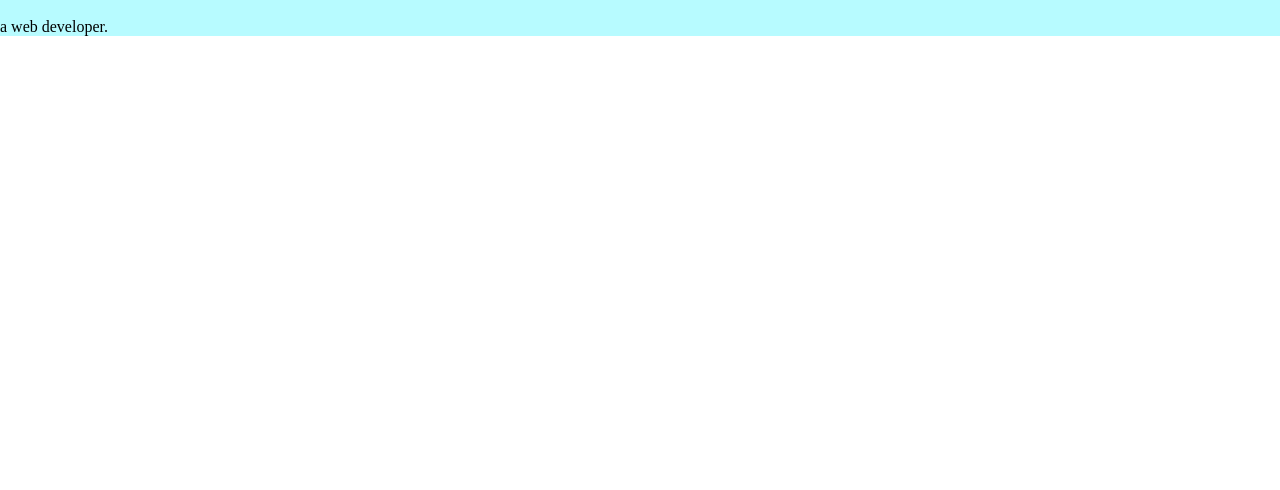
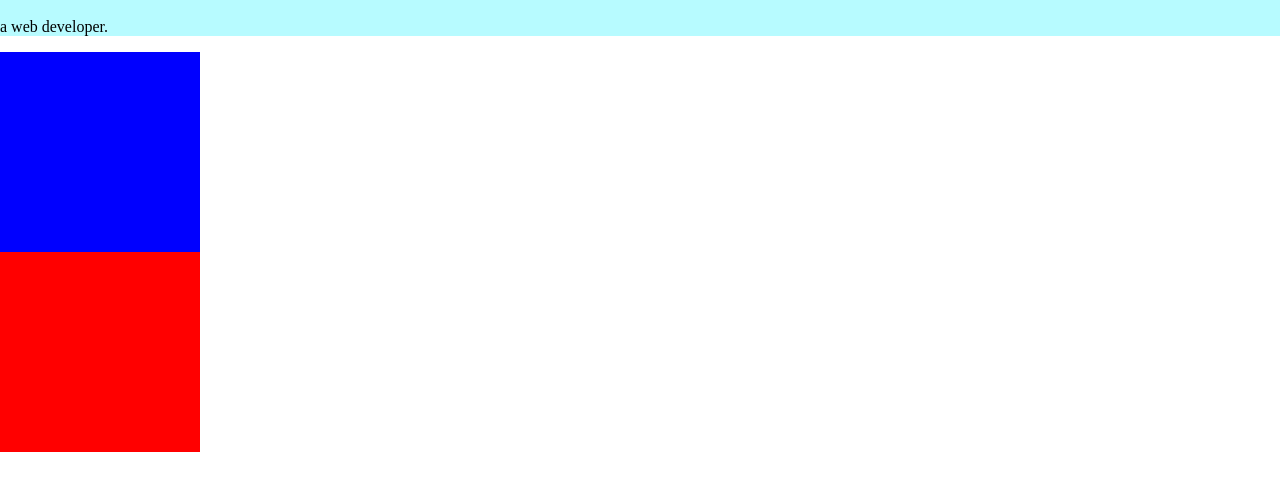
Before and after one commit to MicahJank/CSS-My-Site, a plain HTML site: page index.html in a window 1280 px wide. Shown: the part 40-530 px from the top of the page. Drawn offline with Linux system fonts and the light colour scheme.

Commit message:
my site
playing with div boxes added 3 different boxes and messed with margins to make them be in different parts of the page

```diff
--- a/css/styles.css
+++ b/css/styles.css
@@ -6,6 +6,17 @@ h1 {
     margin-top: 0;
 }
 
-div {
+div.top-container {
    background-color: #b7fbff;
 }
+
+div.middle-container {
+    width: 200px;
+    height: 200px;
+    background-color: blue;
+}
+div.bottom-container {
+    width: 200px;
+    height: 200px;
+    background-color: red;
+}
--- a/index.html
+++ b/index.html
@@ -7,9 +7,15 @@
     <link rel="shortcut icon" href="favicon.ico" type="image/x-icon">
 </head>
 <body>
-    <div class="">
+    <div class="top-container">
         <h1>I'm Micah.</h1>
         <p>a web developer.</p>
+    </div>
+    <div class="middle-container">
+
+    </div>
+    <div class="bottom-container">
+
     </div>
 
 </body>
```
